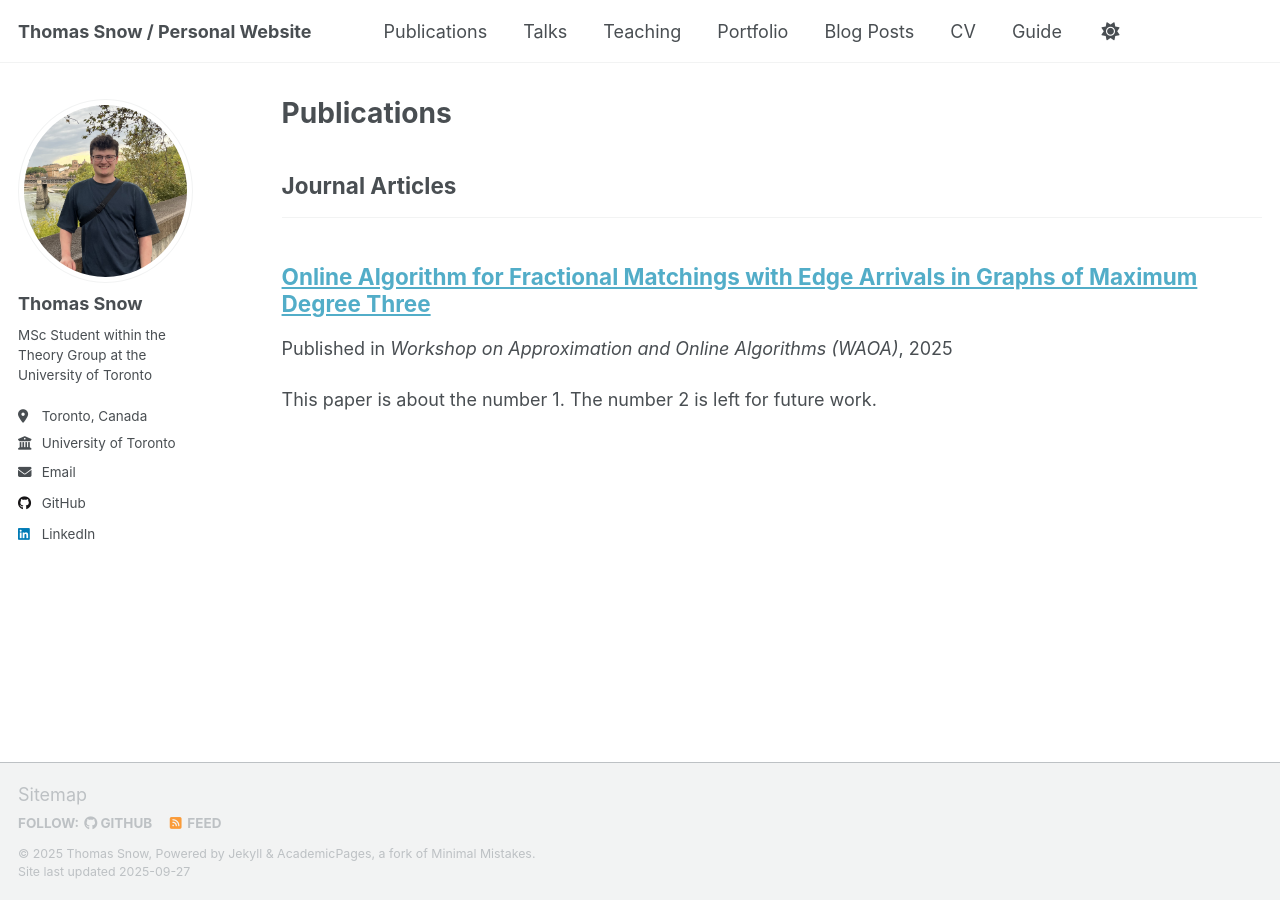
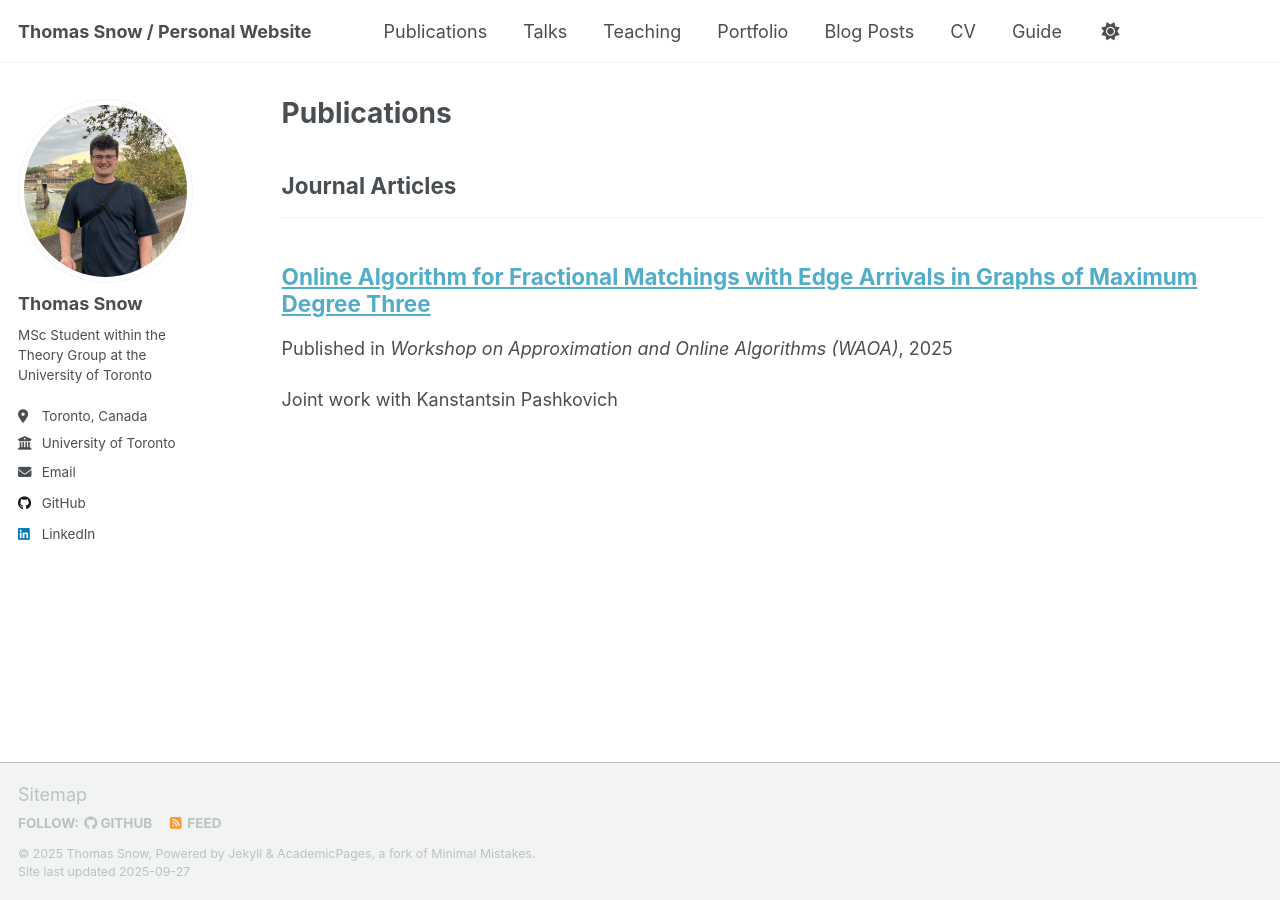
Before and after one commit to tsnowh/tsnowh.github.io, a Jekyll site: the page built from _pages/publications.html, in a window 1280 px wide. Built offline with Jekyll 4.4.1, drawn with Linux system fonts in a browser that asks for light colours; a script that is not in the unit is left out.

Commit message:
Update WAOA-2025.md

```diff
--- a/_publications/WAOA-2025.md
+++ b/_publications/WAOA-2025.md
@@ -3,7 +3,7 @@
 collection: publications
 category: manuscripts
 permalink: /publication/WAOA-2025
-excerpt: 'This paper is about the number 1. The number 2 is left for future work.'
+excerpt: 'Joint work with Kanstantsin Pashkovich'
 date: 2025-11-10
 venue: 'Workshop on Approximation and Online Algorithms (WAOA)'
 ---
```
